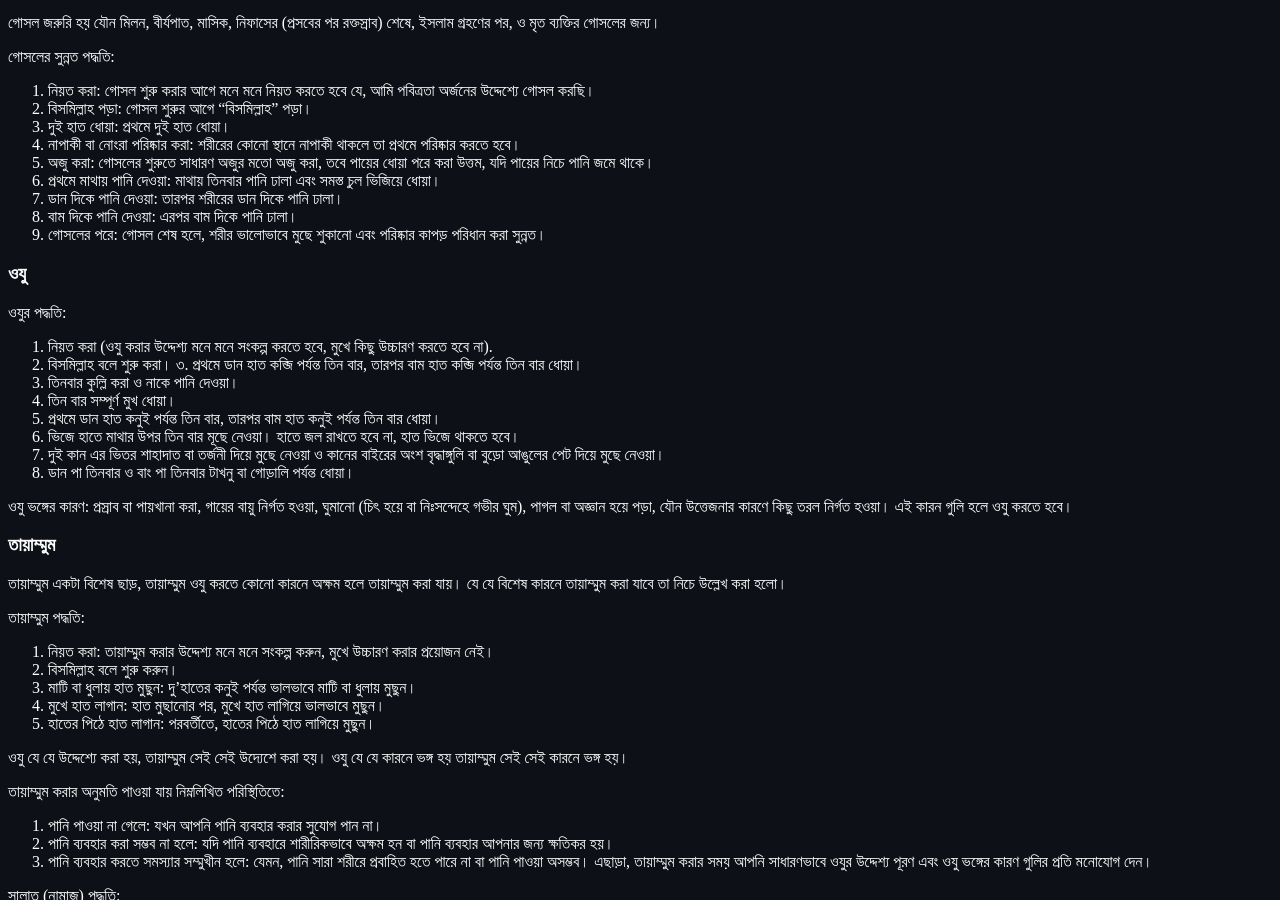
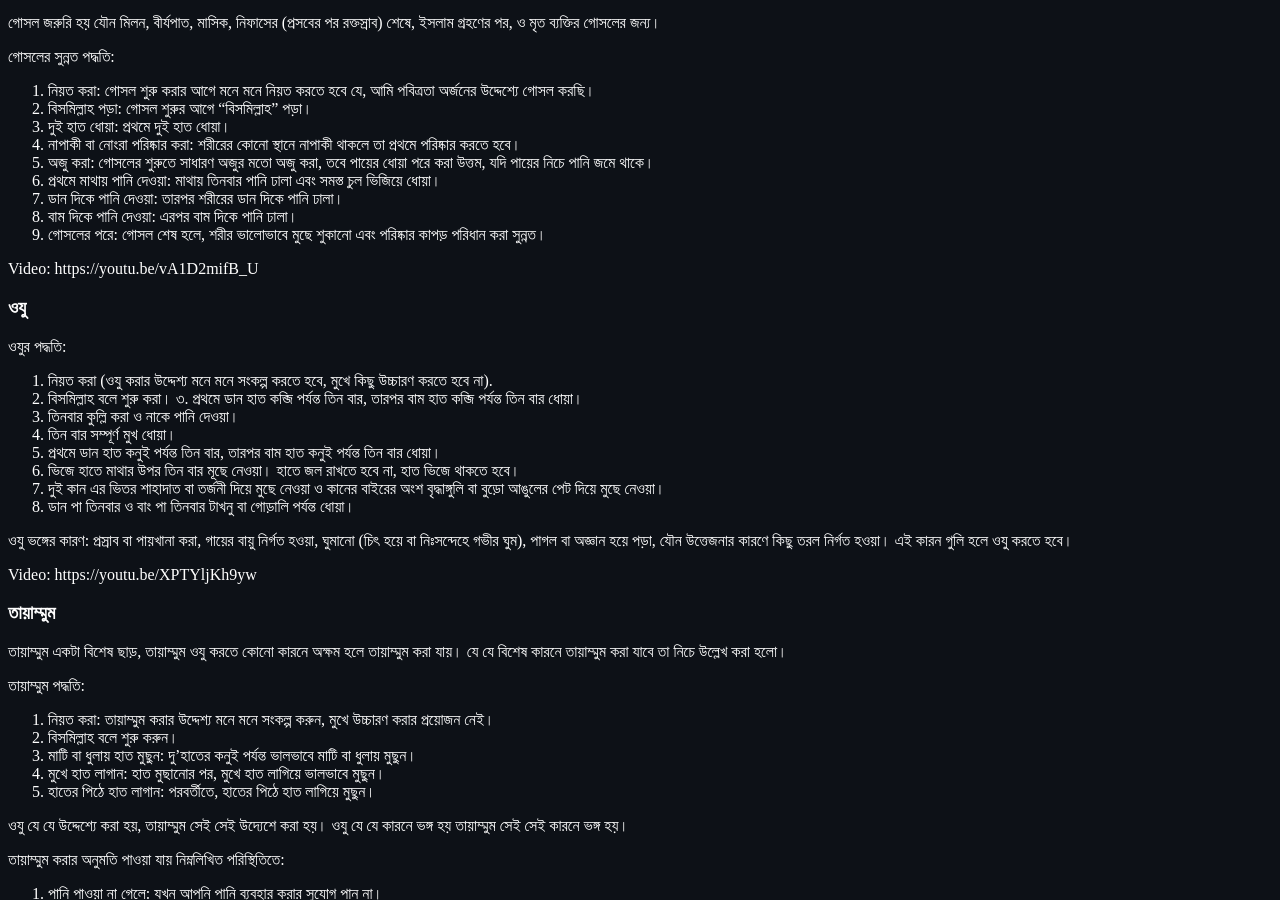
Before and after one commit to DeenAlIslam/NewMuslimGuide, a Jekyll site: the page built from bangla/index.md, in a window 1280 px wide and 900 px high, scrolled down 617 px. Built offline with Jekyll 4.4.1, drawn with Linux system fonts in a browser that asks for light colours; part of the change alters nothing that is shown.

Commit message:
Update index.md

```diff
--- a/bangla/index.md
+++ b/bangla/index.md
@@ -45,6 +45,8 @@ layout: default
 8. বাম দিকে পানি দেওয়া: এরপর বাম দিকে পানি ঢালা।
 9. গোসলের পরে: গোসল শেষ হলে, শরীর ভালোভাবে মুছে শুকানো এবং পরিষ্কার কাপড় পরিধান করা সুন্নত।
 
+Video: https://youtu.be/vA1D2mifB_U
+
 ### ওযু
 ওযুর পদ্ধতি:
 1. নিয়ত করা (ওযু করার উদ্দেশ্য মনে মনে সংকল্প করতে হবে, মুখে কিছু উচ্চারণ করতে হবে না).
@@ -58,6 +60,8 @@ layout: default
 9. ডান পা তিনবার ও বাং পা তিনবার টাখনু বা গোড়ালি পর্যন্ত ধোয়া।
 
 ওযু ভঙ্গের কারণ: প্রস্রাব বা পায়খানা করা, গায়ের বায়ু নির্গত হওয়া, ঘুমানো (চিৎ হয়ে বা নিঃসন্দেহে গভীর ঘুম), পাগল বা অজ্ঞান হয়ে পড়া, যৌন উত্তেজনার কারণে কিছু তরল নির্গত হওয়া। এই কারন গুলি হলে ওযু করতে হবে।
+
+Video: https://youtu.be/XPTYljKh9yw
 
 ### তায়াম্মুম
 
```
